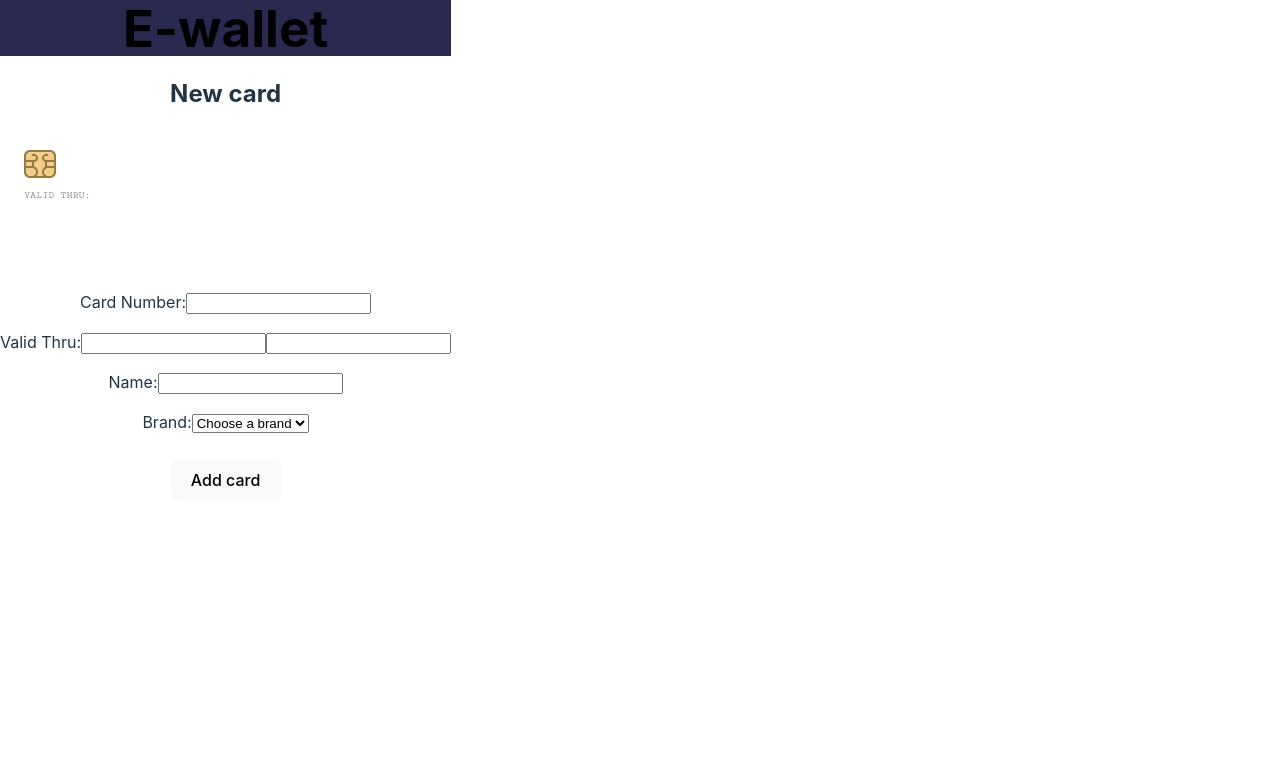
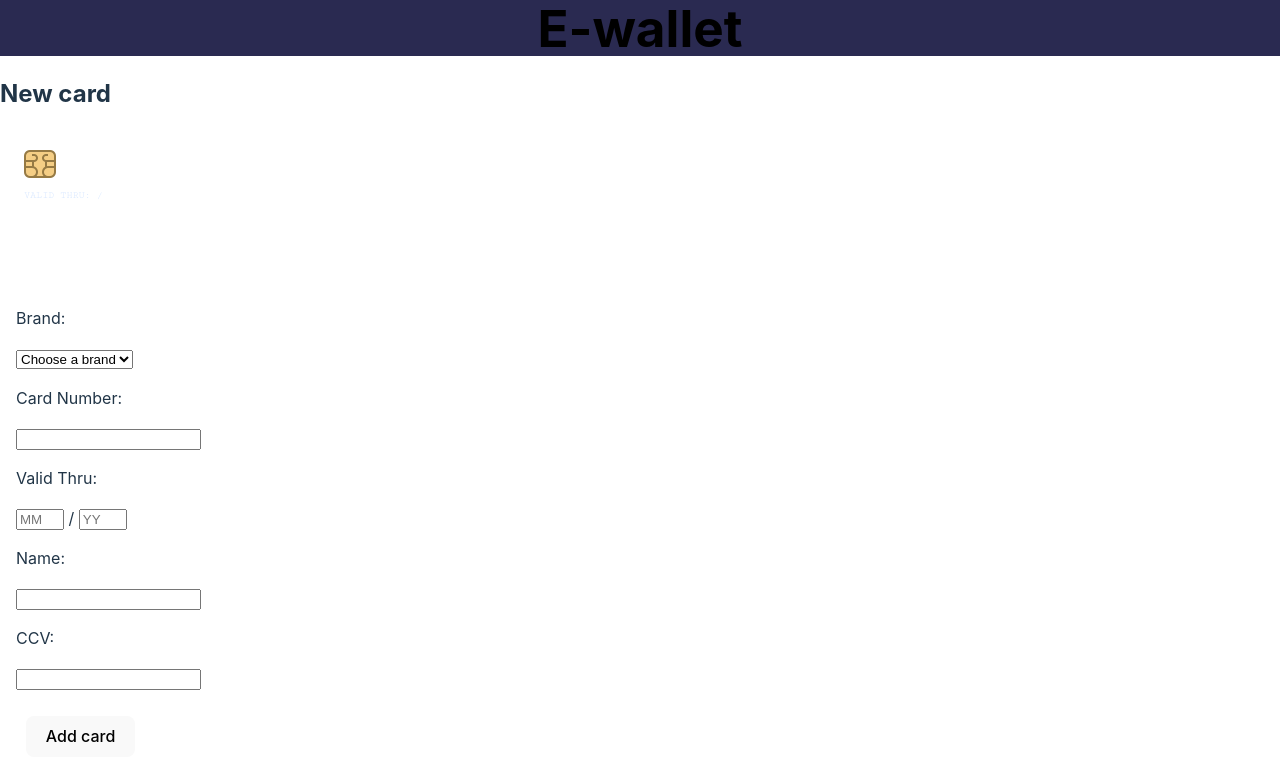
Before and after one commit to sirisab/E-Wallet, a React (Vite) app: page /addcard in a window 1280 px wide. Shown: the top 780 px of the page. Built offline with nearby package versions, Linux system fonts and the light colour scheme.

Commit message:
adds correct validation functionality

```diff
--- a/src/App.css
+++ b/src/App.css
@@ -2,7 +2,6 @@
   max-width: 1280px;
   margin: 0;
   padding: 0;
-  text-align: center;
 }
 
 .logo {
@@ -78,6 +77,18 @@
   padding: 4px;
 }
 
+.formDiv {
+  display: flex;
+  flex-direction: column;
+  align-items: start;
+  justify-content: start;
+  margin: 16px;
+  #year,
+  #month {
+    width: 40px;
+  }
+}
+
 .hidden {
   visibility: hidden;
 }
--- a/src/features/card/Card.jsx
+++ b/src/features/card/Card.jsx
@@ -12,14 +12,16 @@ const Card = (
   return (
     <>
       <div className={`${styles.card} ${styles[bgColor]}`}>
-        <div className={styles["brand"]}>{brand}</div>
-        <div className={styles["chip"]}>
+        <div className={styles.brand}>{brand}</div>
+        <div className={styles.chip}>
           <img src={chip} />
         </div>
-        <div className={styles["cardNumber"]}>{cardNumber}</div>
+        <div className={styles.cardNumber}>{cardNumber}</div>
 
-        <div className={styles["validThru"]}>VALID THRU: {validThru}</div>
-        <div className={styles["name"]}>{name}</div>
+        <div className={styles.validThru}>
+          VALID THRU: {validThru.month}/{validThru.year}
+        </div>
+        <div className={styles.name}>{name}</div>
       </div>
     </>
   );
--- a/src/features/card/Card.module.css
+++ b/src/features/card/Card.module.css
@@ -1,7 +1,7 @@
 @import url("https://fonts.googleapis.com/css2?family=Cutive+Mono&display=swap");
 
 .card {
-  color: rgb(95, 95, 95);
+  color: rgb(214, 230, 255);
   width: 200px;
   height: 110px;
   padding: 16px;
@@ -11,19 +11,7 @@
   border-radius: 8px;
   font-family: "Cutive Mono", monospace;
   font-weight: 400;
-  font-style: normal;
-}
-
-.pink {
-  background-color: rgb(252, 152, 212);
-}
-
-.blue {
-  background-color: rgb(93, 155, 255);
-}
-
-.yellow {
-  background-color: rgb(255, 231, 93);
+  font-style: oblique;
 }
 
 .chip {
@@ -51,7 +39,7 @@
   font-size: 10px;
 }
 
-.Handelsbanken {
+/* .Handelsbanken {
   background-color: rgb(223, 0, 134);
 }
 
@@ -61,4 +49,39 @@
 
 .SEB {
   background-color: rgb(193, 255, 93);
+} */
+
+.Igor {
+  background: repeating-linear-gradient(
+    32deg,
+    #e31212,
+    #e31212 20px,
+    #edb3ff 20px,
+    #edb3ff
+  );
 }
+
+.Chroma {
+  background: repeating-linear-gradient(
+    12deg,
+    #12560d,
+    #12560d 15px,
+    #000000 30px,
+    #000000 30px,
+    #000000
+  );
+}
+
+.Wolf {
+  background: repeating-radial-gradient(
+    circle,
+    #d80707,
+    #d80707 16px,
+    #edb3ff 10px,
+    #edb3ff 20px
+  );
+}
+
+.choose {
+  background-color: gray;
+}
--- a/src/features/card/cardSlice.js
+++ b/src/features/card/cardSlice.js
@@ -7,20 +7,20 @@ const cardSlice = createSlice({
     cards: [
       {
         id: 54,
-        bgColor: "pink",
+        bgColor: "Wolf",
         cardNumber: "4455 6655 3344 2233",
-        validThru: "23/09",
+        validThru: "09/25",
         name: "SIRI BACKSTRÖM",
-        brand: "Nordea",
+        brand: "Wolf",
         active: true,
       },
       {
         id: 77,
-        bgColor: "blue",
+        bgColor: "Chroma",
         cardNumber: "4455 6655 3344 2233",
-        validThru: "23/12",
+        validThru: "10/26",
         name: "ISIS BACKSTRÖM",
-        brand: "Handelsbanken",
+        brand: "Chroma",
         active: false,
       },
     ],
--- a/src/index.css
+++ b/src/index.css
@@ -28,6 +28,7 @@ body {
   margin: 0;
   padding: 0;
   display: flex;
+  width: 100vw;
   min-height: 100vh;
 }
 
@@ -40,6 +41,7 @@ h1 {
 
 header {
   background-color: rgb(42, 42, 81);
+  text-align: center;
 }
 
 button {
@@ -74,3 +76,7 @@ button:focus-visible {
     background-color: #f9f9f9;
   }
 }
+
+.site-wrapper {
+  width: 100vw;
+}
--- a/src/routes/AddCardPage.jsx
+++ b/src/routes/AddCardPage.jsx
@@ -14,19 +14,24 @@ function AddCardPage() {
   const [cardNumber, setCardNumber] = useState();
   const [validThruYear, setValidThruYear] = useState();
   const [validThruMonth, setValidThruMonth] = useState();
+  const [validThru, setValidThru] = useState();
   const [name, setName] = useState();
   const [brand, setBrand] = useState();
+  const [ccv, setCcv] = useState();
+
   const dispatch = useDispatch();
   const navigate = useNavigate();
 
-  const handleAddCard = () => {
+  const handleAddCard = (event) => {
+    event.preventDefault();
     const dataBeingSent = {
       bgColor: brand,
       id: Date.now(),
       cardNumber: value,
-      validThru: `${validThruYear} / ${validThruMonth
-        .toString()
-        .padStart(2, "0")}`,
+      validThru: {
+        month: validThruMonth.toString().padStart(2, "0"),
+        year: validThruYear,
+      },
       name: name.toUpperCase(),
       brand,
       active: false,
@@ -35,19 +40,8 @@ function AddCardPage() {
     const error = validateCardData(dataBeingSent);
 
     if (!error) {
-      dispatch(
-        addCard({
-          bgColor: brand,
-          id: Date.now(),
-          cardNumber: value,
-          validThru: `${validThruYear} / ${validThruMonth
-            .toString()
-            .padStart(2, "0")}`,
-          name: name.toUpperCase(),
-          brand: brand,
-          active: false,
-        })
-      );
+      // Dispatching card
+      dispatch(addCard(dataBeingSent));
       alert("Card was added!");
       navigate("/");
     } else {
@@ -66,13 +60,33 @@ function AddCardPage() {
         cardNumber={value}
         validThru={
           validThruYear && validThruMonth
-            ? `${validThruYear} / ${validThruMonth.toString().padStart(2, "0")}`
+            ? `${validThruMonth.toString().padStart(2, "0")} / ${validThruYear}`
             : ""
         }
+        // validThru={
+        //   validThruYear && validThruMonth
+        //     ? `${validThruMonth.toString().padStart(2, "0")} / ${validThruYear}`
+        //     : ""
+        // }
       />
-      <form>
+      <div className="formDiv">
+        <form onSubmit={handleAddCard}>
+          <p>Brand:</p>
           <p>
-          Card Number:
+            <select
+              onChange={(event) => {
+                setBrand(event.target.value);
+              }}
+              required
+            >
+              <option value="">Choose a brand</option>
+              <option>Igor</option>
+              <option>Chroma</option>
+              <option>Wolf</option>
+            </select>
+          </p>
+          <p>Card Number:</p>
+          <p>
             <input
               ref={inputRef}
               value={value}
@@ -81,56 +95,58 @@ function AddCardPage() {
                 setValue(formatCreditCard(value));
                 setType(getCreditCardType(value));
               }}
+              required
             ></input>
           </p>
+          <p>Valid Thru:</p>
           <p>
-          Valid Thru:
             <input
               type="number"
+              id="month"
+              placeholder="MM"
+              min="01"
+              max="12"
+              onChange={(event) => {
+                setValidThruMonth(event.target.value);
+              }}
+              required
+            ></input>{" "}
+            /{" "}
+            <input
+              type="number"
+              id="year"
+              placeholder="YY"
+              min="24"
               onChange={(event) => {
                 setValidThruYear(event.target.value);
               }}
-          ></input>
-          <input
-            type="number"
-            onChange={(event) => {
-              setValidThruMonth(event.target.value);
-            }}
+              required
             ></input>
           </p>
+          <p>Name:</p>
           <p>
-          Name:
             <input
               type="text"
               onChange={(event) => {
                 setName(event.target.value);
               }}
+              required
             ></input>
           </p>
+          <p>CCV:</p>
           <p>
-          Brand:
-          <select
+            <input
+              type="number"
               onChange={(event) => {
-              setBrand(event.target.value);
+                setCcv(event.target.value);
               }}
-          >
-            <option>Choose a brand</option>
-            <option>Nordea</option>
-            <option>Handelsbanken</option>
-            <option>SEB</option>
-          </select>
+              required
+            ></input>
           </p>
 
-        {/* Dispatching new card */}
-        <button
-          type="button"
-          onClick={() => {
-            handleAddCard();
-          }}
-        >
-          Add card
-        </button>
+          <button type="submit">Add card</button>
         </form>
+      </div>
     </>
   );
 }
--- a/src/routes/StartPage.jsx
+++ b/src/routes/StartPage.jsx
@@ -26,6 +26,7 @@ function Startpage() {
               active={card.active}
             />
             <button
+              type="button"
               className="deleteCardBtn hidden"
               onClick={() => {
                 dispatch(deleteCard(card.id));
@@ -40,7 +41,7 @@ function Startpage() {
         .filter((card) => !card.active)
         .map((card, i) => (
           <div className="cardBtnContainer" key={i}>
-            <Link to={`/card/${card.id}`} data={card}>
+            <Link to={`/card/${card.id}`}>
               <Card
                 bgColor={card.bgColor}
                 cardNumber={card.cardNumber}
@@ -51,6 +52,7 @@ function Startpage() {
               />
             </Link>
             <button
+              type="button"
               className="deleteCardBtn"
               onClick={() => {
                 dispatch(deleteCard(card.id));
@@ -60,10 +62,8 @@ function Startpage() {
             </button>
           </div>
         ))}
-      {/* <Link to="/addcard" cards={cards}>
-        <div className="addCardLink">Add new Card</div>
-      </Link> */}
       <button
+        type="button"
         onClick={() => {
           if (cards.length === 4) {
             alert("You can only have 4 cards registered. Delete a card!");
--- a/src/utils/helper.js
+++ b/src/utils/helper.js
@@ -1,14 +1,28 @@
 export function validateCardData(data) {
-  let remSpacesInput = data.cardNumber.replace(/ /g, "");
+  let removeSpacesInput = data.cardNumber.replace(/ /g, "");
 
   //   Fältet kortnummer måste innehålla 16 siffror.
-  if (remSpacesInput.length !== 16) {
+  if (removeSpacesInput.length !== 16) {
     return "Card number must consist of 16 digits";
   }
 
   // Utgångsdatum får inte vara ett datum som redan passerat.
-  // if (data.validThru > Date.now()) {
-  // }
+
+  // Get the month and year from today
+  const thisDate = new Date();
+
+  // Create a date object from input values
+  let validThruDate = new Date(
+    `20${data.validThru.year}`,
+    data.validThru.month,
+    0
+  );
+
+  console.log("data.validThru:", data.validThru);
+
+  if (validThruDate < thisDate) {
+    return "The card is expired";
+  }
 
   // Namnet får inte innehålla siffror.
   const letters = /^[A-Öa-ö ]+$/;
```
Also changed, not shown: src/routes/EditCardPage.jsx (+2 -8 lines), 1 other file (tests, documents, lock files or other folders). Lines whose indentation alone changed are shown as unchanged.
